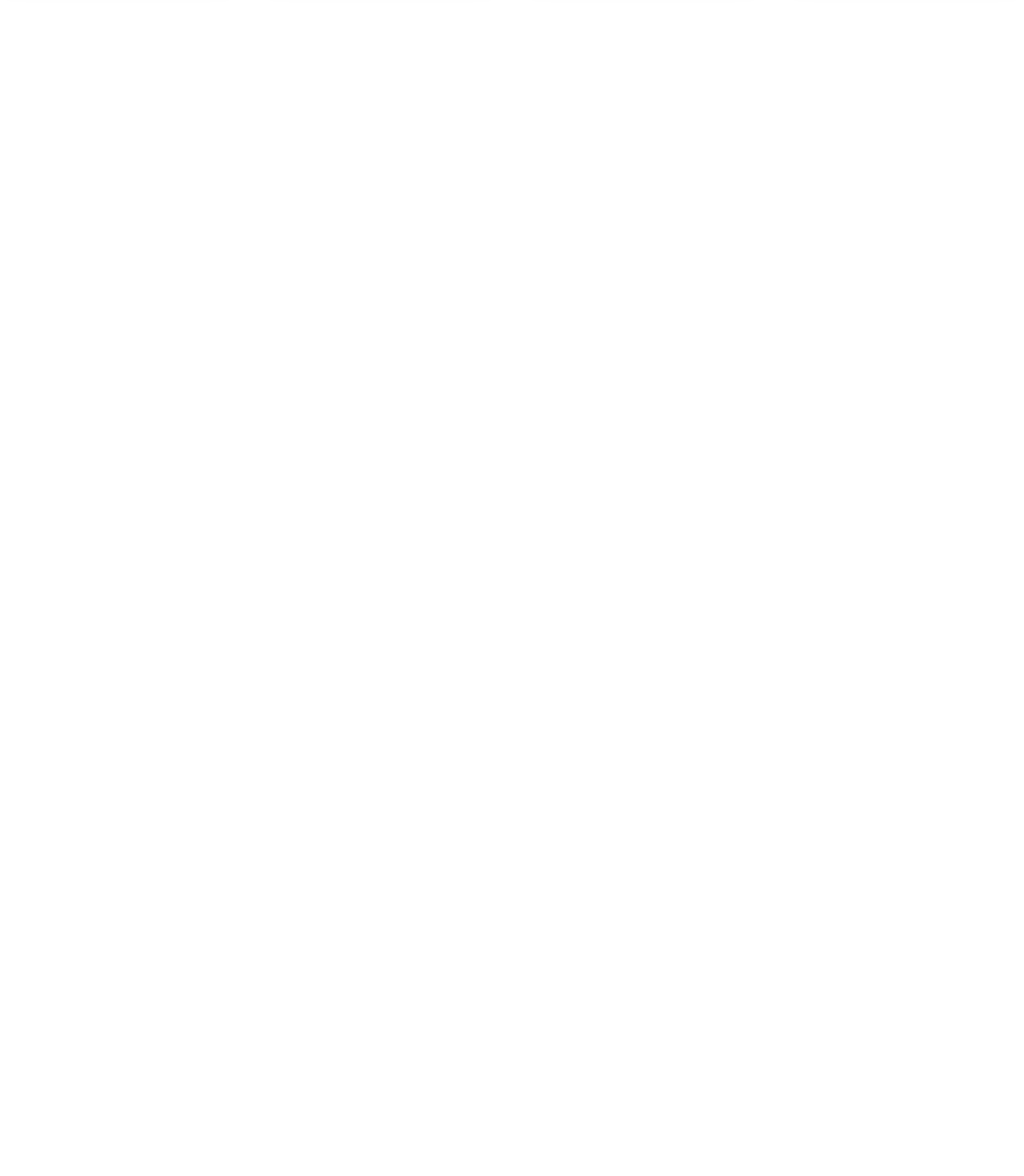
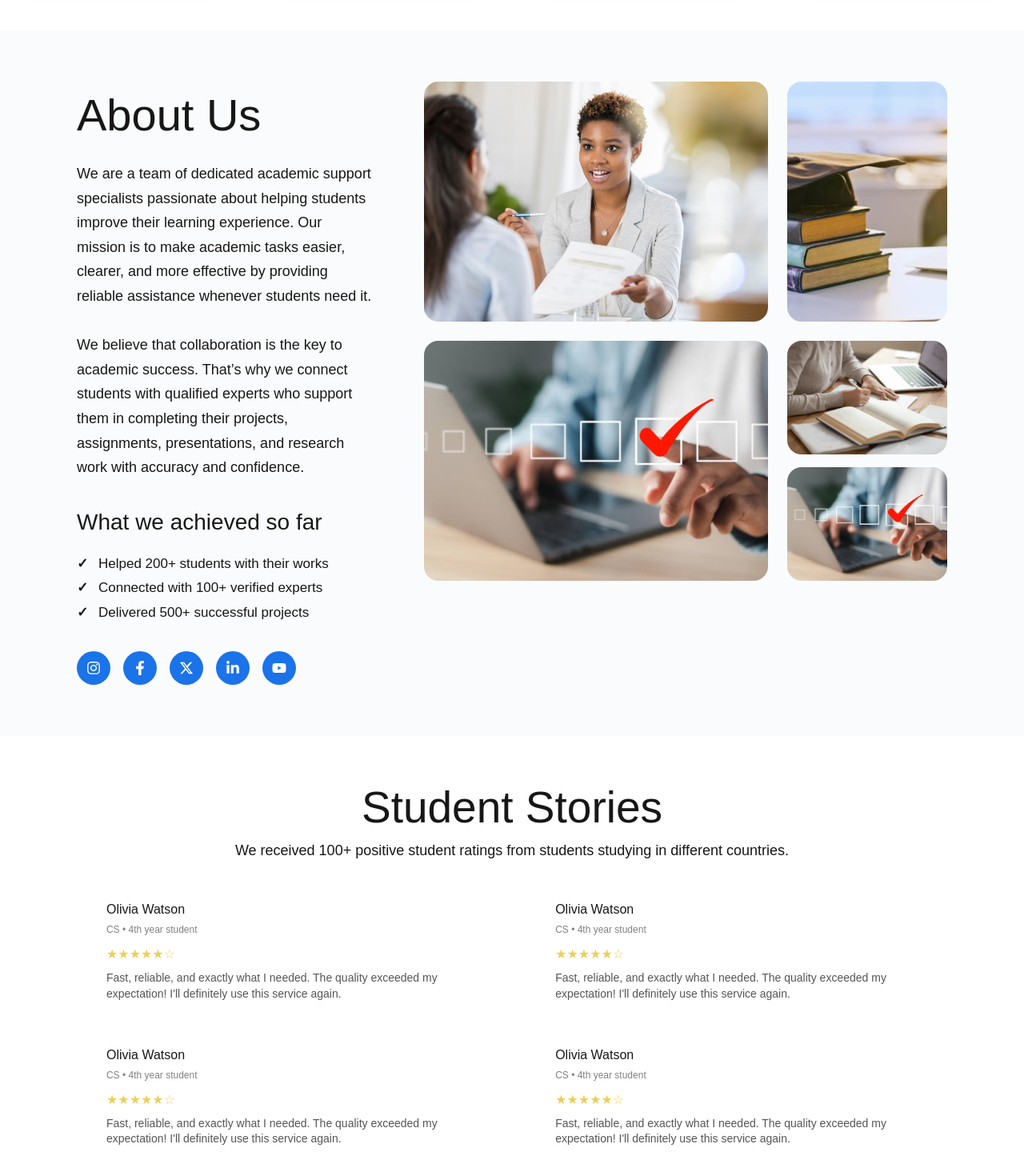
Before and after one commit to Okun15Ola/teamup, a Next.js app: page / in a window 1280 px wide. Shown: the part 1318-2788 px from the top of the page at 80% size. Before the commit the page ends 1356 px from the top, so only its background shows below. Built offline with nearby package versions, Linux system fonts and the light colour scheme.

Commit message:
student stories done

```diff
--- a/app/page.tsx
+++ b/app/page.tsx
@@ -1,5 +1,7 @@
+import AboutUs from "@/components/AboutUs/AboutUs";
 import HeroSection from "@/components/hero/HeroSection";
 import OurServices from "@/components/OurServices/OurServices";
+import StudentStories from "@/components/StudentStories/StudentStories";
 import Image from "next/image";
 
 export default function Home() {
@@ -7,6 +9,8 @@ export default function Home() {
     <div >
       <HeroSection />
       <OurServices />
+      <AboutUs />
+      <StudentStories />
     </div>
   );
 }
--- /dev/null
+++ b/components/AboutUs/AboutUs.module.css
@@ -0,0 +1,174 @@
+.container {
+  background-color: #fafbfc;
+}
+
+.innerContainer {
+  display: flex;
+  flex-direction: row;
+  align-items: flex-start;
+  justify-content: center;
+  gap: 4rem;
+  padding: 4rem 6rem;
+}
+
+.leftContent {
+  max-width: 480px;
+}
+
+.headingText {
+  color: var(--big-blue-text);
+  font-size: 56px;
+  margin-bottom: 1rem;
+}
+
+.description {
+  color: var(--basic-text-color);
+  line-height: 1.7;
+  font-size: 18px;
+}
+
+.subHeading {
+  color: var(--big-blue-text);
+  font-size: 28px;
+  margin-top: 2rem;
+}
+
+.achievementList {
+  list-style: none;
+  padding: 0;
+  margin: 1rem 0 2rem;
+  display: flex;
+    flex-direction: column;
+    align-items: flex-start;
+    justify-items: center;
+}
+
+.achievementList li {
+  font-size: 17px;
+  color: var(--basic-text-color);
+  line-height: 1.8;
+}
+
+.achievementList li span {
+  color: var(--big-blue-text);
+  margin-right: 8px;
+  font-weight: bold;
+}
+
+.imageGrid {
+  display: flex;
+  gap: 1.5rem;
+}
+
+.leftCol,
+.rightCol {
+  display: flex;
+  flex-direction: column;
+  gap: 1.5rem;
+}
+
+.bigImage,
+.mediumImage,
+.tallImage,
+.smallImages div {
+  border-radius: 18px;
+  overflow: hidden;
+}
+
+.bigImage {
+  width: 430px;
+  height: 300px;
+}
+
+.mediumImage {
+  width: 430px;
+  height: 300px;
+}
+
+.tallImage {
+  width: 200px;
+  height: 300px;
+}
+
+.smallImages {
+  display: flex;
+  flex-direction: column;
+  height: 300px;
+  gap: 1rem;
+}
+
+.smallImages div {
+  width: 200px;
+  height: calc((300px - 1rem) / 2);
+}
+
+.imageGrid img {
+  width: 100%;
+  height: 100%;
+  object-fit: cover;
+}
+
+@media (max-width: 900px) {
+  .innerContainer {
+    flex-direction: column;
+    align-items: center;
+    text-align: center;
+
+  }
+
+  .imageGrid {
+    flex-direction: column;
+    align-items: center;
+  }
+
+  .bigImage,
+  .mediumImage {
+    width: 100%;
+    max-width: 500px;
+  }
+
+  .tallImage,
+  .smallImages div {
+    width: 100%;
+    max-width: 300px;
+  }
+
+  .smallImages {
+    height: auto;
+  }
+
+  .smallImages div {
+    height: 150px;
+  }
+}
+
+@media (max-width: 600px) {
+  .headingText {
+    font-size: 38px;
+  }
+
+  .innerContainer {
+    padding: 2rem 1.5rem;
+  }
+
+  .bigImage,
+  .mediumImage,
+  .tallImage,
+  .smallImages div {
+    width: 100%;
+    max-width: 100%;
+  }
+
+  .bigImage,
+  .mediumImage {
+    height: 220px;
+  }
+
+  .tallImage {
+    height: 220px;
+  }
+
+  .smallImages div {
+    height: 120px;
+  }
+}
--- /dev/null
+++ b/components/AboutUs/AboutUs.tsx
@@ -0,0 +1,72 @@
+import React from 'react'
+import SocialLinks from '../SocialLinks/SocialLinks'
+import styles from './AboutUs.module.css'
+
+const AboutUs = () => {
+  return (
+    <section className={styles.container}>
+      <div className={styles.innerContainer}>
+
+        <div className={styles.leftContent}>
+          <h1 className={styles.headingText}>About Us</h1>
+
+          <p className={styles.description}>
+            We are a team of dedicated academic support specialists passionate about
+            helping students improve their learning experience. Our mission is to make
+            academic tasks easier, clearer, and more effective by providing reliable
+            assistance whenever students need it.
+
+            <br /><br />
+
+            We believe that collaboration is the key to academic success. That’s why
+            we connect students with qualified experts who support them in completing
+            their projects, assignments, presentations, and research work with accuracy
+            and confidence.
+          </p>
+
+          <h2 className={styles.subHeading}>What we achieved so far</h2>
+
+          <ul className={styles.achievementList}>
+            <li><span>✓</span> Helped 200+ students with their works</li>
+            <li><span>✓</span> Connected with 100+ verified experts</li>
+            <li><span>✓</span> Delivered 500+ successful projects</li>
+          </ul>
+
+          <SocialLinks />
+        </div>
+
+        <div className={styles.imageGrid}>
+
+          <div className={styles.leftCol}>
+            <div className={styles.bigImage}>
+              <img src="/images/career.jpg" alt="Team discussion" />
+            </div>
+
+            <div className={styles.mediumImage}>
+              <img src="/images/assignment.jpg" alt="Student studying" />
+            </div>
+          </div>
+
+          <div className={styles.rightCol}>
+            <div className={styles.tallImage}>
+              <img src="/images/thesis.jpg" alt="Online learning" />
+            </div>
+
+            <div className={styles.smallImages}>
+              <div>
+                <img src="/images/tution.webp" alt="Tutoring session" />
+              </div>
+              <div>
+                <img src="/images/assignment.jpg" alt="Student working" />
+              </div>
+            </div>
+          </div>
+
+        </div>
+
+      </div>
+    </section>
+  );
+};
+
+export default AboutUs;
--- /dev/null
+++ b/components/SocialLinks/SocialLinks.module.css
@@ -0,0 +1,34 @@
+.container {
+  display: flex;
+  gap: 1rem;
+  margin-top: 1.5rem;
+}
+
+.iconWrapper {
+  width: 42px;
+  height: 42px;
+  border-radius: 50%;
+  background-color: #1a73e8;
+  color: white;
+
+  display: flex;
+  align-items: center;
+  justify-content: center;
+
+  font-size: 18px;
+  cursor: pointer;
+
+  transition: 0.25s ease;
+  text-decoration: none;
+}
+
+.iconWrapper:hover {
+  background-color: #0f5dcf;
+  transform: translateY(-3px);
+}
+
+@media (max-width: 600px) {
+    .container {
+        justify-content: center;
+    }
+}
--- /dev/null
+++ b/components/SocialLinks/SocialLinks.tsx
@@ -0,0 +1,27 @@
+import React from "react";
+import styles from "./SocialLinks.module.css";
+
+import { FaInstagram, FaFacebookF, FaLinkedinIn, FaYoutube } from "react-icons/fa";
+import { FaXTwitter } from "react-icons/fa6";
+
+const SocialLinks = () => {
+  const socials = [
+    { icon: <FaInstagram />, url: "#" },
+    { icon: <FaFacebookF />, url: "#" },
+    { icon: <FaXTwitter />, url: "#" },
+    { icon: <FaLinkedinIn />, url: "#" },
+    { icon: <FaYoutube />, url: "#" },
+  ];
+
+  return (
+    <div className={styles.container}>
+      {socials.map((item, i) => (
+        <a key={i} href={item.url} className={styles.iconWrapper}>
+          {item.icon}
+        </a>
+      ))}
+    </div>
+  );
+};
+
+export default SocialLinks;
--- /dev/null
+++ b/components/StudentStories/StudentStories.module.css
@@ -0,0 +1,97 @@
+.container {
+  margin-top: 3rem;
+  text-align: center;
+  padding-left: 1.5rem;
+  padding-right: 1.5rem;
+}
+
+
+.headingText {
+  color: var(--big-blue-text);
+  font-size: 55px;
+  margin-top: 1rem;
+}
+
+.subheadingText {
+  color: var(--basic-text-color);
+  font-size: 18px;
+}
+
+.blueBlock {
+  background: var(--bg-primary-color);
+  border-radius: 20px;
+  width: 100%;
+  max-width: 1100px;
+  margin: 0 auto;
+  padding-top: 4rem;
+  padding-bottom: 2rem;
+  position: relative;
+  overflow: visible;
+}
+
+.testimonialWrapper {
+  position: relative;
+  display: grid;
+  grid-template-columns: repeat(2, 1fr);
+  gap: 1.4rem;
+  margin-top: -2rem;
+}
+
+.card {
+  background: white;
+  padding: 1rem;
+  border-radius: 12px;
+  width: 90%;
+  margin: 0 auto;
+  text-align: left;
+}
+
+.cardHeader {
+  display: flex;
+  align-items: center;
+  gap: 10px;
+}
+
+.cardHeader img {
+  width: 45px;
+  height: 45px;
+  border-radius: 50%;
+}
+
+.cardHeader h4 {
+  font-size: 16px;
+  margin: 0;
+}
+
+.cardHeader span {
+  font-size: 12px;
+  color: gray;
+}
+
+/* STAR RATING */
+.stars {
+  margin: 8px 0;
+  color: #edcf58;
+}
+
+/* REVIEW TEXT */
+.cardText {
+  font-size: 14px;
+  color: #555;
+  line-height: 1.4;
+}
+
+/* RESPONSIVENESS */
+@media (max-width: 900px) {
+  .headingText {
+    font-size: 40px;
+  }
+
+  .testimonialWrapper {
+    grid-template-columns: 1fr;
+  }
+
+  .centerImage img {
+    width: 200px;
+  }
+}
--- /dev/null
+++ b/components/StudentStories/StudentStories.tsx
@@ -0,0 +1,70 @@
+import React from 'react'
+import styles from './StudentStories.module.css'
+
+const testimonials = [
+  {
+    name: "Olivia Watson",
+    level: "CS • 4th year student",
+    text: "Fast, reliable, and exactly what I needed. The quality exceeded my expectation! I'll definitely use this service again.",
+    img: "./images/womg.jpg"
+  },
+  {
+    name: "Olivia Watson",
+    level: "CS • 4th year student",
+    text: "Fast, reliable, and exactly what I needed. The quality exceeded my expectation! I'll definitely use this service again.",
+    img: "/images/student1.jpg"
+  },
+  {
+    name: "Olivia Watson",
+    level: "CS • 4th year student",
+    text: "Fast, reliable, and exactly what I needed. The quality exceeded my expectation! I'll definitely use this service again.",
+    img: "/images/student1.jpg"
+  },
+  {
+    name: "Olivia Watson",
+    level: "CS • 4th year student",
+    text: "Fast, reliable, and exactly what I needed. The quality exceeded my expectation! I'll definitely use this service again.",
+    img: "/images/student1.jpg"
+  }
+]
+
+const StudentStories = () => {
+  return (
+    <section className={styles.container}>
+
+      {/* TITLE */}
+      <div className={styles.header}>
+        <h1 className={styles.headingText}>Student Stories</h1>
+        <p className={styles.subheadingText}>
+          We received 100+ positive student ratings from students studying in different countries.
+        </p>
+      </div>
+
+      {/* MAIN BLUE BLOCK */}
+      <div className={styles.blueBlock}>
+
+        {/* Testimonials */}
+        <div className={styles.testimonialWrapper}>
+          {testimonials.map((t, i) => (
+            <div key={i} className={styles.card}>
+              <div className={styles.cardHeader}>
+                {/* <img src={t.img} alt="student" /> */}
+                <div>
+                  <h4>{t.name}</h4>
+                  <span>{t.level}</span>
+                </div>
+              </div>
+
+              <div className={styles.stars}>★★★★★☆</div>
+              <p className={styles.cardText}>{t.text}</p>
+            </div>
+          ))}
+        </div>
+
+      </div>
+
+    </section>
+  )
+}
+
+export default StudentStories
```
Also changed, not shown: public/images/womg.jpg (added).
